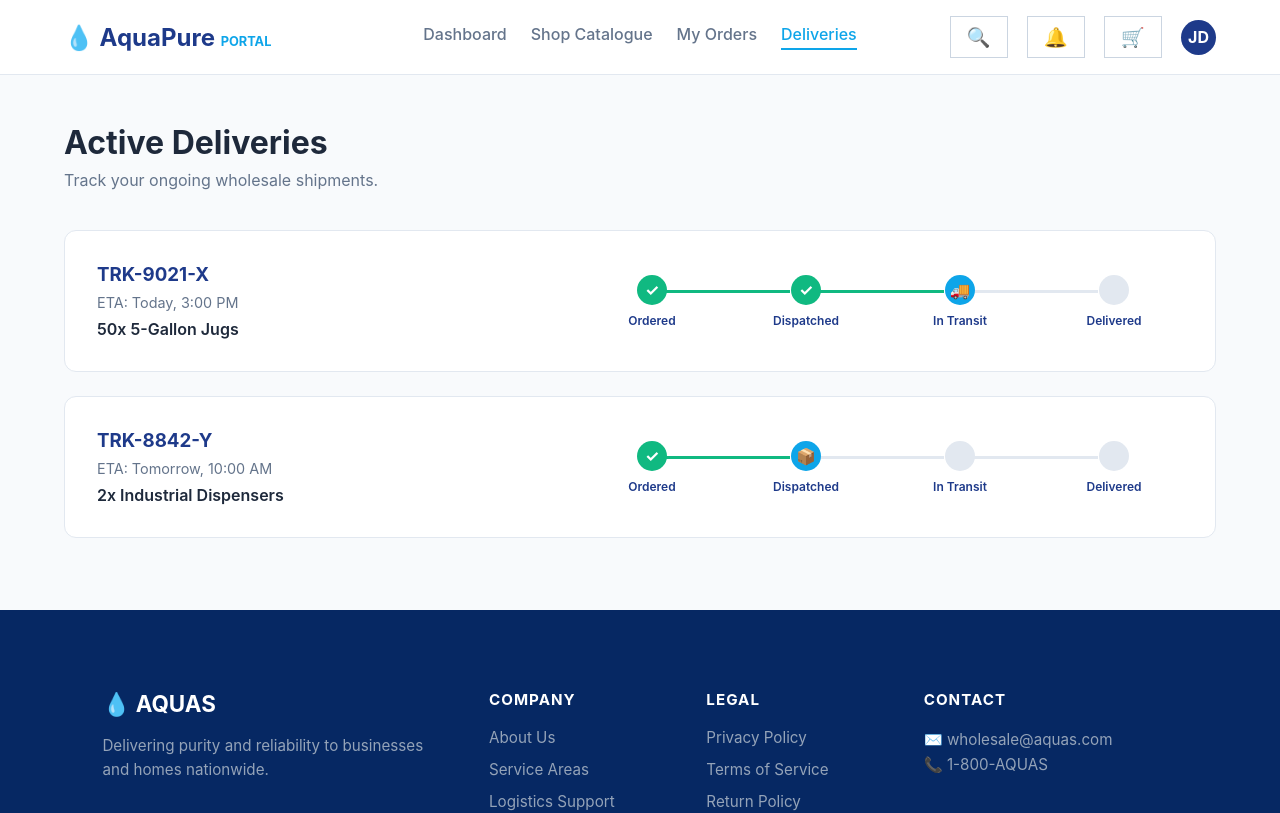
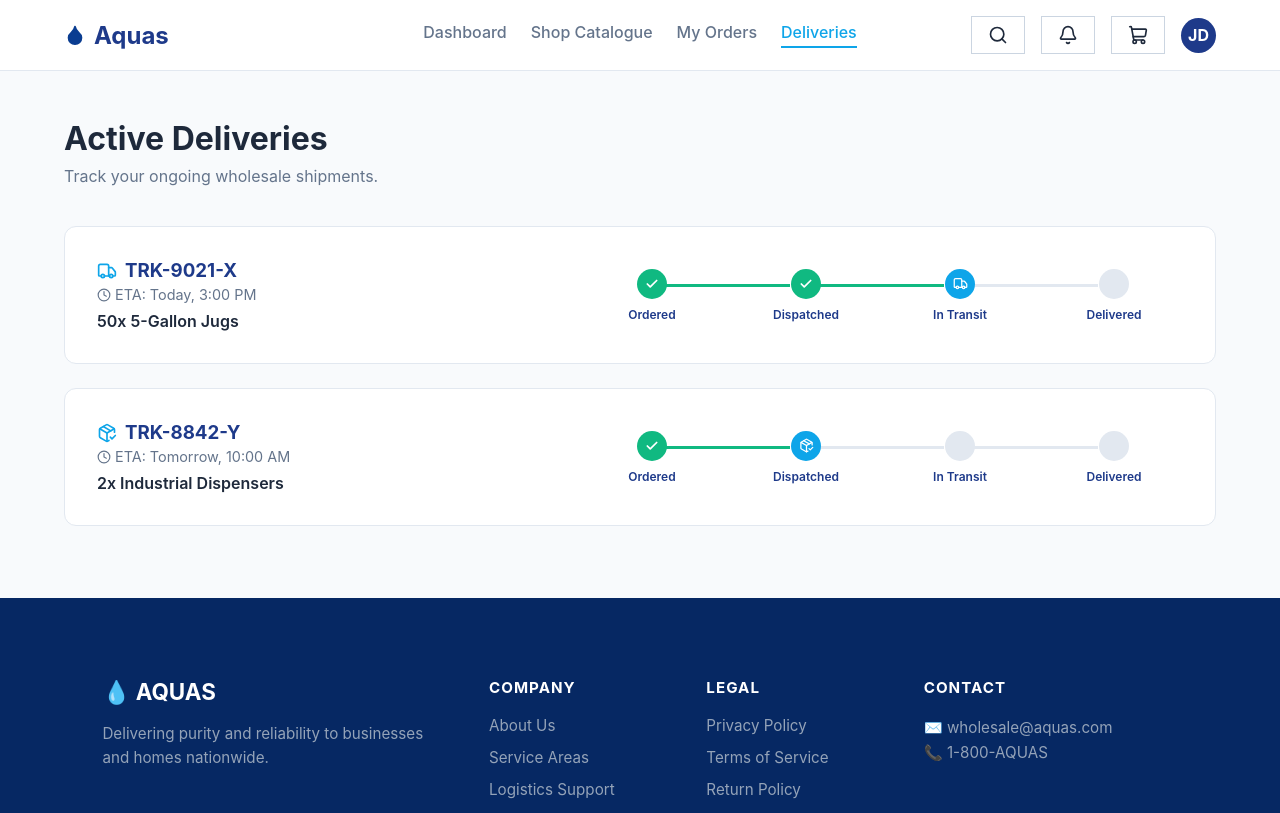
Before and after one commit to sebastian-vishwa/aquas--distribute-app, a React app in the folder frontend/: page /portal/deliveries in a window 1280 px wide. Shown: the top 813 px of the page. Built offline with nearby package versions, Linux system fonts and the light colour scheme; the HTML template or start-up script is replaced by a standard one.

Commit message:
ui fixes

```diff
--- a/frontend/src/components/customer/navbar_reg_cus.jsx
+++ b/frontend/src/components/customer/navbar_reg_cus.jsx
@@ -1,5 +1,6 @@
 import React, { useState } from 'react';
 import { NavLink, useNavigate } from 'react-router-dom';
+import { Droplet, Search, Bell, ShoppingCart, X } from 'lucide-react';
 import './navbar_reg_cus.css';
 
 export default function NavbarRegCus() {
@@ -17,8 +18,12 @@ export default function NavbarRegCus() {
     <nav className="navbar-container">
       {/* Left: Brand Logo */}
       <div className="navbar-left">
-        <h2 className="navbar-brand" onClick={() => navigate('/portal')}>
-          💧 AquaPure <span className="navbar-portal-tag">PORTAL</span>
+        <h2
+          className="navbar-brand"
+          onClick={() => navigate('/portal')}
+          style={{ display: 'flex', alignItems: 'center', gap: '8px', cursor: 'pointer' }}
+        >
+          <Droplet size={22} fill="#0A3D91" color="#0A3D91" /> Aquas
         </h2>
       </div>
 
@@ -39,8 +44,8 @@ export default function NavbarRegCus() {
       </div>
 
       {/* Right: Search Icon & User Actions */}
-      <div className="navbar-right">
-        <div className="search-wrapper">
+      <div className="navbar-right" style={{ display: 'flex', alignItems: 'center', gap: '1rem' }}>
+        <div className="search-wrapper" style={{ display: 'flex', alignItems: 'center', position: 'relative' }}>
           {showSearch && (
             <input
               type="text"
@@ -56,18 +61,34 @@ export default function NavbarRegCus() {
             className="icon-btn"
             title="Search"
             onClick={() => setShowSearch(!showSearch)}
+            style={{ cursor: 'pointer', display: 'flex', alignItems: 'center' }}
           >
-            🔍
+            {showSearch ? <X size={20} color="#64748B" /> : <Search size={20} color="#1E293B" />}
           </span>
         </div>
 
-        <span className="icon-btn" title="Notifications">🔔</span>
-        <span className="icon-btn" title="Cart">🛒</span>
+        <span
+          className="icon-btn"
+          title="Notifications"
+          style={{ cursor: 'pointer', display: 'flex', alignItems: 'center' }}
+        >
+          <Bell size={20} color="#1E293B" />
+        </span>
+
+        <span
+          className="icon-btn"
+          title="Cart"
+          onClick={() => navigate('/portal/products')}
+          style={{ cursor: 'pointer', display: 'flex', alignItems: 'center' }}
+        >
+          <ShoppingCart size={20} color="#1E293B" />
+        </span>
 
         <div
           className="user-avatar"
           onClick={() => navigate('/login')}
           title="Sign Out"
+          style={{ cursor: 'pointer' }}
         >
           JD
         </div>
--- a/frontend/src/pages/reg_customer/deliveries_reg_cus.jsx
+++ b/frontend/src/pages/reg_customer/deliveries_reg_cus.jsx
@@ -1,4 +1,5 @@
 import React from 'react';
+import { Check, Truck, PackageCheck, Clock } from 'lucide-react';
 
 export default function DeliveriesRegCus() {
   return (
@@ -13,32 +14,88 @@ export default function DeliveriesRegCus() {
       {/* Tracking Card 1 - In Transit */}
       <div className="tracking-card">
         <div className="tracking-info">
-          <h3>TRK-9021-X</h3>
-          <p style={{ color: '#64748B', margin: 0, fontSize: '0.9rem' }}>ETA: Today, 3:00 PM</p>
+          <div style={{ display: 'flex', alignItems: 'center', gap: '8px' }}>
+            <Truck size={20} color="#0EA5E9" />
+            <h3 style={{ margin: 0 }}>TRK-9021-X</h3>
+          </div>
+          <p style={{ color: '#64748B', margin: '4px 0 0 0', fontSize: '0.9rem', display: 'flex', alignItems: 'center', gap: '4px' }}>
+            <Clock size={14} /> ETA: Today, 3:00 PM
+          </p>
           <p style={{ color: '#1E293B', fontWeight: '600', marginTop: '0.5rem' }}>50x 5-Gallon Jugs</p>
         </div>
 
         <div className="tracking-steps">
-          <div className="step completed"><div className="step-circle">✓</div><div className="step-line"></div><span className="step-label">Ordered</span></div>
-          <div className="step completed"><div className="step-circle">✓</div><div className="step-line"></div><span className="step-label">Dispatched</span></div>
-          <div className="step active"><div className="step-circle">🚚</div><div className="step-line" style={{background: '#E2E8F0'}}></div><span className="step-label">In Transit</span></div>
-          <div className="step"><div className="step-circle"></div><span className="step-label">Delivered</span></div>
+          <div className="step completed">
+            <div className="step-circle" style={{ display: 'flex', alignItems: 'center', justifyContent: 'center' }}>
+              <Check size={14} strokeWidth={3} />
+            </div>
+            <div className="step-line"></div>
+            <span className="step-label">Ordered</span>
+          </div>
+
+          <div className="step completed">
+            <div className="step-circle" style={{ display: 'flex', alignItems: 'center', justifyContent: 'center' }}>
+              <Check size={14} strokeWidth={3} />
+            </div>
+            <div className="step-line"></div>
+            <span className="step-label">Dispatched</span>
+          </div>
+
+          <div className="step active">
+            <div className="step-circle" style={{ display: 'flex', alignItems: 'center', justifyContent: 'center' }}>
+              <Truck size={15} />
+            </div>
+            <div className="step-line" style={{ background: '#E2E8F0' }}></div>
+            <span className="step-label">In Transit</span>
+          </div>
+
+          <div className="step">
+            <div className="step-circle"></div>
+            <span className="step-label">Delivered</span>
+          </div>
         </div>
       </div>
 
       {/* Tracking Card 2 - Dispatched */}
       <div className="tracking-card">
         <div className="tracking-info">
-          <h3>TRK-8842-Y</h3>
-          <p style={{ color: '#64748B', margin: 0, fontSize: '0.9rem' }}>ETA: Tomorrow, 10:00 AM</p>
+          <div style={{ display: 'flex', alignItems: 'center', gap: '8px' }}>
+            <PackageCheck size={20} color="#0EA5E9" />
+            <h3 style={{ margin: 0 }}>TRK-8842-Y</h3>
+          </div>
+          <p style={{ color: '#64748B', margin: '4px 0 0 0', fontSize: '0.9rem', display: 'flex', alignItems: 'center', gap: '4px' }}>
+            <Clock size={14} /> ETA: Tomorrow, 10:00 AM
+          </p>
           <p style={{ color: '#1E293B', fontWeight: '600', marginTop: '0.5rem' }}>2x Industrial Dispensers</p>
         </div>
 
         <div className="tracking-steps">
-          <div className="step completed"><div className="step-circle">✓</div><div className="step-line"></div><span className="step-label">Ordered</span></div>
-          <div className="step active"><div className="step-circle">📦</div><div className="step-line" style={{background: '#E2E8F0'}}></div><span className="step-label">Dispatched</span></div>
-          <div className="step"><div className="step-circle"></div><div className="step-line" style={{background: '#E2E8F0'}}></div><span className="step-label">In Transit</span></div>
-          <div className="step"><div className="step-circle"></div><span className="step-label">Delivered</span></div>
+          <div className="step completed">
+            <div className="step-circle" style={{ display: 'flex', alignItems: 'center', justifyContent: 'center' }}>
+              <Check size={14} strokeWidth={3} />
+            </div>
+            <div className="step-line"></div>
+            <span className="step-label">Ordered</span>
+          </div>
+
+          <div className="step active">
+            <div className="step-circle" style={{ display: 'flex', alignItems: 'center', justifyContent: 'center' }}>
+              <PackageCheck size={15} />
+            </div>
+            <div className="step-line" style={{ background: '#E2E8F0' }}></div>
+            <span className="step-label">Dispatched</span>
+          </div>
+
+          <div className="step">
+            <div className="step-circle"></div>
+            <div className="step-line" style={{ background: '#E2E8F0' }}></div>
+            <span className="step-label">In Transit</span>
+          </div>
+
+          <div className="step">
+            <div className="step-circle"></div>
+            <span className="step-label">Delivered</span>
+          </div>
         </div>
       </div>
     </div>
--- a/frontend/src/pages/reg_customer/products_reg_cus.jsx
+++ b/frontend/src/pages/reg_customer/products_reg_cus.jsx
@@ -1,11 +1,32 @@
 import React from 'react';
+import { Droplets, Package, Flame, Boxes, PlusCircle } from 'lucide-react';
 
 export default function ProductsRegCus() {
   const products = [
-    { name: 'Premium 5-Gallon Dispenser Jar', price: '$5.50 / unit', img: '💧' },
-    { name: 'Pure Mineral 1L Case (24 Pk)', price: '$12.00 / case', img: '📦' },
-    { name: 'Industrial Hot/Cold Dispenser', price: '$185.00 / unit', img: '🚰' },
-    { name: 'Pallet: 5-Gallon Jars (40 Units)', price: '$200.00 / pallet', img: '🏗️' },
+    {
+      name: 'Premium 5-Gallon Dispenser Jar',
+      price: '$5.50 / unit',
+      icon: <Droplets size={44} color="#0EA5E9" strokeWidth={1.75} />,
+      bg: '#E0F2FE'
+    },
+    {
+      name: 'Pure Mineral 1L Case (24 Pk)',
+      price: '$12.00 / case',
+      icon: <Package size={44} color="#3B82F6" strokeWidth={1.75} />,
+      bg: '#DBEAFE'
+    },
+    {
+      name: 'Industrial Hot/Cold Dispenser',
+      price: '$185.00 / unit',
+      icon: <Flame size={44} color="#F59E0B" strokeWidth={1.75} />,
+      bg: '#FEF3C7'
+    },
+    {
+      name: 'Pallet: 5-Gallon Jars (40 Units)',
+      price: '$200.00 / pallet',
+      icon: <Boxes size={44} color="#0A3D91" strokeWidth={1.75} />,
+      bg: '#E2E8F0'
+    },
   ];
 
   return (
@@ -19,12 +40,59 @@ export default function ProductsRegCus() {
 
       <div className="portal-grid" style={{ gridTemplateColumns: 'repeat(4, 1fr)' }}>
         {products.map((p, i) => (
-          <div key={i} className="portal-card" style={{ display: 'flex', flexDirection: 'column', textAlign: 'center', padding: '2rem' }}>
-            <div style={{ fontSize: '4rem', marginBottom: '1rem' }}>{p.img}</div>
-            <h3 style={{ fontSize: '1.1rem', color: '#1E293B', marginBottom: '0.5rem' }}>{p.name}</h3>
-            <p style={{ color: '#0EA5E9', fontWeight: 'bold', fontSize: '1.2rem', marginBottom: '1.5rem' }}>{p.price}</p>
-            <button style={{ marginTop: 'auto', background: '#1E3A8A', color: 'white', border: 'none', padding: '0.8rem', borderRadius: '8px', cursor: 'pointer', fontWeight: '600' }}>
-              Add to Order
+          <div
+            key={i}
+            className="portal-card"
+            style={{
+              display: 'flex',
+              flexDirection: 'column',
+              alignItems: 'center',
+              textAlign: 'center',
+              padding: '2rem 1.5rem'
+            }}
+          >
+            {/* Product Icon Box */}
+            <div
+              style={{
+                background: p.bg,
+                width: '80px',
+                height: '80px',
+                borderRadius: '16px',
+                display: 'flex',
+                alignItems: 'center',
+                justifyContent: 'center',
+                marginBottom: '1.25rem'
+              }}
+            >
+              {p.icon}
+            </div>
+
+            <h3 style={{ fontSize: '1.05rem', color: '#1E293B', marginBottom: '0.5rem', minHeight: '2.5rem' }}>
+              {p.name}
+            </h3>
+
+            <p style={{ color: '#0EA5E9', fontWeight: 'bold', fontSize: '1.2rem', marginBottom: '1.5rem' }}>
+              {p.price}
+            </p>
+
+            <button
+              style={{
+                marginTop: 'auto',
+                width: '100%',
+                background: '#1E3A8A',
+                color: 'white',
+                border: 'none',
+                padding: '0.8rem',
+                borderRadius: '8px',
+                cursor: 'pointer',
+                fontWeight: '600',
+                display: 'inline-flex',
+                alignItems: 'center',
+                justifyContent: 'center',
+                gap: '8px'
+              }}
+            >
+              <PlusCircle size={16} /> Add to Order
             </button>
           </div>
         ))}
```
Also changed, not shown: frontend/src/pages/reg_customer/dashboard_reg_cus.jsx (+52 -7 lines), frontend/src/pages/reg_customer/orders_reg_cus.jsx (+28 -2 lines).
